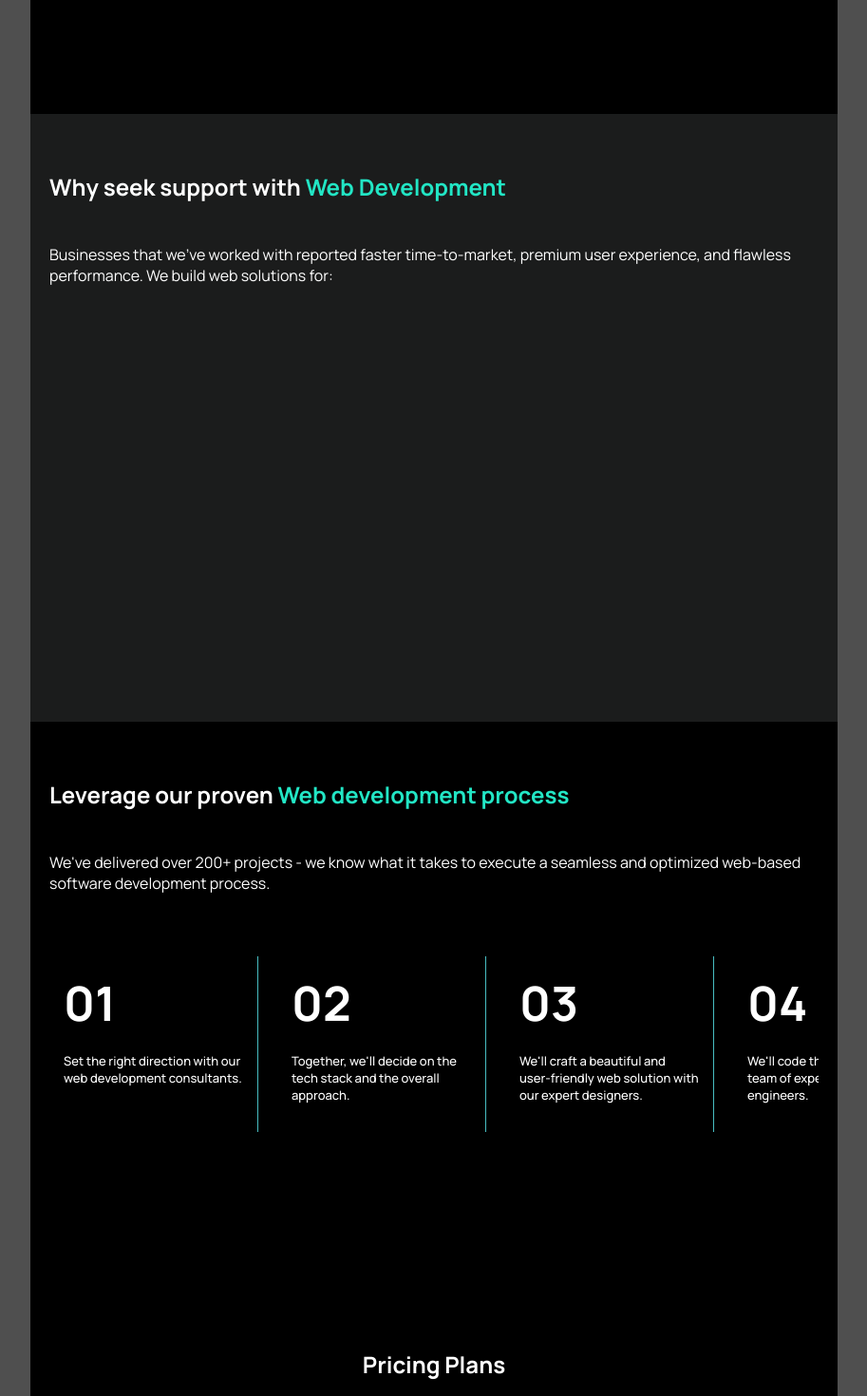
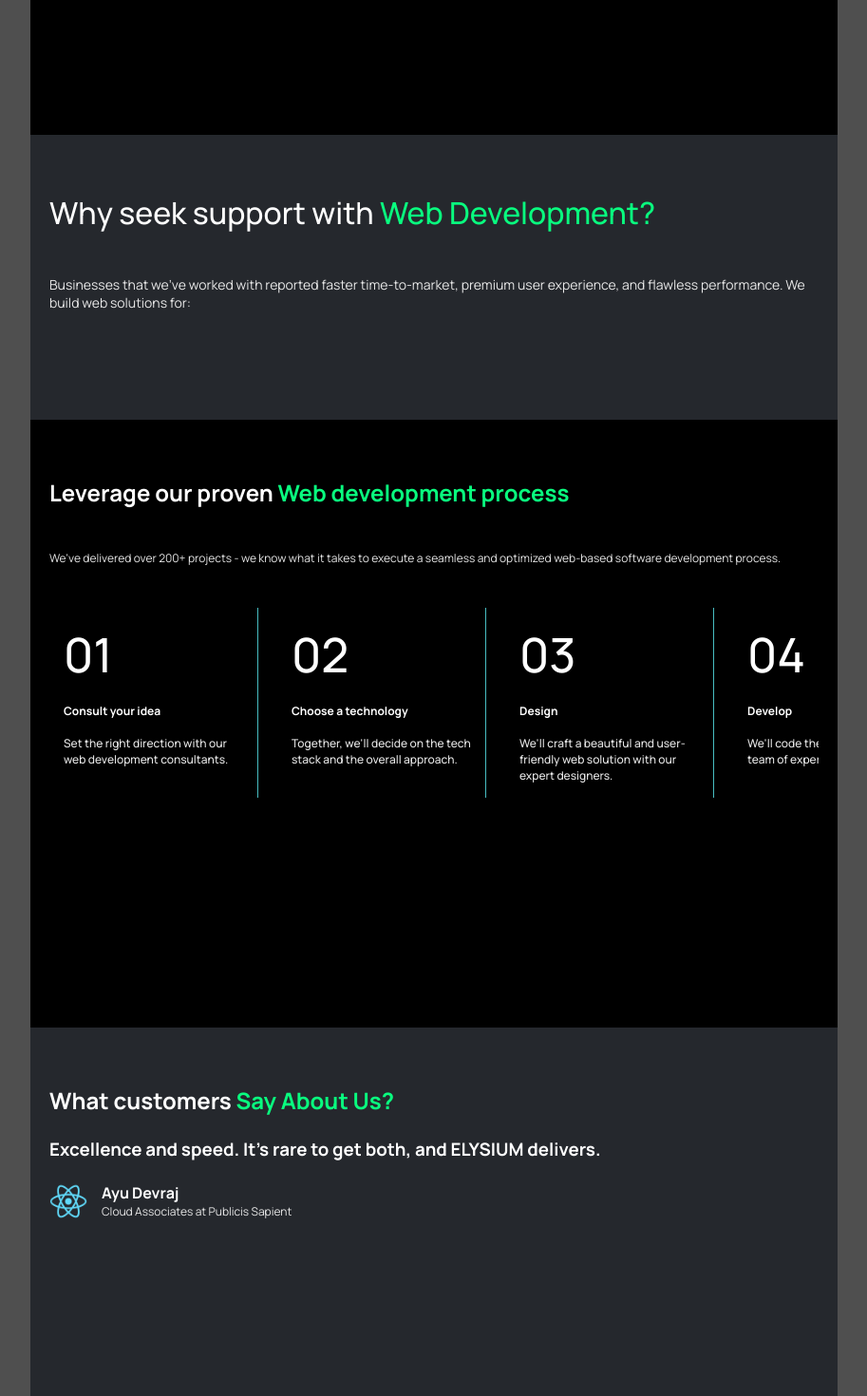
Before and after one commit to iabhaykaran/Elysium-Company, a React (Create React App) app in the folder elysium-app/: page / in a window 1280 px wide. Shown: the part 1320-2790 px from the top of the page at 95% size, without its empty margins (183-1096 px from the left). Built offline with nearby package versions, Linux system fonts and the light colour scheme.

Commit message:
Updated files

```diff
--- a/elysium-app/src/App.css
+++ b/elysium-app/src/App.css
@@ -10,7 +10,13 @@
   margin: auto;
   background-color: #000000;
   color: #ffffff;
-  /* width: 100%; */
+}
+
+
+h1{
+
+  font-weight: 500;
+  color: #ffffff;
 }
 
 * {
@@ -56,7 +62,7 @@ a {
 /* */
 
 .contact {
-  padding: 40px 10px;
+  padding: 20% 10px;
   display: flex;
   flex-direction: column;
   align-items: center;
--- a/elysium-app/src/Sections/OurClients.js
+++ b/elysium-app/src/Sections/OurClients.js
@@ -2,26 +2,27 @@ import React from "react";
 
 const OurClients = () => {
   return (
-    <div className="service-box bg-grey">
-      <h2>
+    <div style={{ height: "300px" }} className="service-box bg-grey">
+      <h1>
         Why seek support with
-        <span className="text-half-color"> Web Development</span>
-      </h2>
+        <span className="text-half-color"> Web Development?</span>
+      </h1>
       <br />
       <br />
       <div>
-        <p>
+        <p style={{ fontSize: "14px" }}>
           Businesses that we've worked with reported faster time-to-market,
           premium user experience, and flawless performance. We build web
           solutions for:
         </p>
       </div>
-
+      <br />
+      <br />
       <div>
         <div>
+          {/* <p className="client-btn">See our Clients</p> */}
           <br />
           <br />
-
         </div>
       </div>
     </div>
--- /dev/null
+++ b/elysium-app/src/Sections/ReviewSection.js
@@ -0,0 +1,30 @@
+import React from "react";
+
+const ReviewSection = () => {
+  return (
+    <div style={{ height: "50vh" }} className="bg-grey  service-box">
+      <h2>
+        What customers
+        <span className="text-half-color"> Say About Us?</span>
+      </h2>
+      <br />
+      <h3>
+        Excellence and speed. It's rare to get both, and ELYSIUM delivers.
+      </h3>
+      <br />
+
+      <div style={{ display: "flex" }} className="review-box">
+        <div style={{ marginRight: "15px" }}>
+          <img src="logo192.png" alt="#" height="40px" width="100%" />
+        </div>
+        <div>
+          <h4> Ayu Devraj</h4>
+
+          <p> Cloud Associates at Publicis Sapient </p>
+        </div>
+      </div>
+    </div>
+  );
+};
+
+export default ReviewSection;
--- a/elysium-app/src/Sections/ServiceCom.js
+++ b/elysium-app/src/Sections/ServiceCom.js
@@ -14,7 +14,7 @@ const ServiceCom = () => {
       <br />
 
       <div>
-        <p>
+        <p style={{ fontSize: "14px" }}>
           Our battle-tested developers specialize in a wide range of web
           development services. Here's what we deliver
         </p>
@@ -27,7 +27,7 @@ const ServiceCom = () => {
         style={{
           display: "flex",
           paddingLeft: "px",
-          gap: "20px",
+          gap: "4px",
           overflowX: "scroll",
         }}
       >
--- a/elysium-app/src/Sections/StepsSection.js
+++ b/elysium-app/src/Sections/StepsSection.js
@@ -17,7 +17,7 @@ const StepsSection = () => {
         </p>
       </div>
       <br />
-      <br />
+
       <br />
       <div
         className="scroll-none"
@@ -30,23 +30,30 @@ const StepsSection = () => {
       >
         <StepCountCard
           count="01"
+          heading=" Consult your idea   "
           text=" Set the right direction with our web development consultants.  "
         />
         <StepCountCard
           count="02"
+          heading="
+          Choose a technology
+          "
           text=" Together, we'll decide on the tech stack and the overall approach. "
         />
         <StepCountCard
           count="03"
+          heading="Design"
           text=" We'll craft a beautiful and user-friendly web solution with our expert designers. "
         />
         <StepCountCard
           count="04"
+          heading="Develop"
           text="  We'll code the web app with a team of experienced engineers."
         />
         <StepCountCard
           count="05"
-          text="We'll help you launch your product and keep it in good shape with support and maintenance."
+          heading="Reach the Market"
+          text="We'll help you launch your product and keep it in good shape and maintenance."
         />
       </div>
     </div>
--- a/elysium-app/src/components/Nav.js
+++ b/elysium-app/src/components/Nav.js
@@ -18,14 +18,13 @@ const Nav = () => {
         <h1>
           <span
             style={{
-              padding: "0px 12px",
+              padding: "0px 9px",
               width: "10px",
               borderRadius: "",
             }}
           >
-            E L Y
+            E L Y S I U M
           </span>
-          S I U M
         </h1>
       </div>
     </div>
--- a/elysium-app/src/components/StepCountCard.js
+++ b/elysium-app/src/components/StepCountCard.js
@@ -3,13 +3,13 @@ import React from "react";
 const StepCountCard = (props) => {
   return (
     <div style={{ width: "100%" }}>
-      <div style={{ background: "none" }} className="services-card  ">
+      <div style={{ background: "none" }} className="services-card  count-card">
         <h1 style={{ fontSize: "50px" }}>{props.count}</h1>
         <br />
-        <p>
-          {props.text}
+        <h4>{props.heading}</h4>
+        <br />
 
-        </p>
+        <p>{props.text}</p>
       </div>
     </div>
   );
--- a/elysium-app/src/pages/Home.js
+++ b/elysium-app/src/pages/Home.js
@@ -5,6 +5,7 @@ import "../App.css";
 import ServiceCom from "../Sections/ServiceCom";
 import OurClients from "../Sections/OurClients";
 import StepsSection from "../Sections/StepsSection";
+import ReviewSection from "../Sections/ReviewSection";
 
 const Homepage = () => {
   return (
@@ -30,8 +31,12 @@ const Homepage = () => {
         </motion.header>
 
         <ServiceCom />
+        <br />
         <OurClients />
         <StepsSection />
+        <ReviewSection />
+        <br />
+        <br />
         {/* Services Section */}
         {/* <section className="services-section">
           <h2>
--- a/elysium-app/src/pages/New.css
+++ b/elysium-app/src/pages/New.css
@@ -8,29 +8,36 @@
   padding: 60px 20px;
   height: 80vh;
 }
+
+.service-box p {
+  font-size: 12px;
+  color: #e7e7e7;
+}
 .services-card {
   padding: 15px;
   border-right: 1px solid rgb(72, 189, 193);
   width: 220px;
-  background-color: #1b1b1b;
+  /* background-color: #1b1b1b; */
+  background-color: #25282d;
+
   color: rgb(255, 255, 255);
-  font-size: small;
+  font-size: 12px;
   text-align: left;
-  height: 185px;
+  height: 250px;
   font-weight: 500;
 }
+
 .services-card h3 {
   color: rgb(250, 246, 138);
 }
 
 .bg-grey {
-  background-color: rgb(27, 28, 28);
+  /* background-color: rgb(27, 28, 28); */
+  background-color: #25282d;
 }
 
 .text-half-color {
-  /* color: #ffe95c; */
-  /* color: rgb(179, 226, 63); */
-  color: rgb(34, 230, 197);
+  color: rgb(9, 254, 127);
 }
 
 .scroll-none::-webkit-scrollbar {
@@ -40,3 +47,24 @@
 .bgr {
   color: rgb(34, 230, 197);
 }
+
+.client-btn {
+  padding: 5px;
+  text-align: center;
+  width: 128px;
+  font-size: 12px;
+  border: 2px solid grey;
+  border-radius: 8px;
+  background-color: rgb(0, 0, 0);
+}
+
+.count-card {
+  height: 200px;
+}
+
+
+.review-box{
+
+
+  /* background-color: rgb(16, 18, 20); */
+}
```
